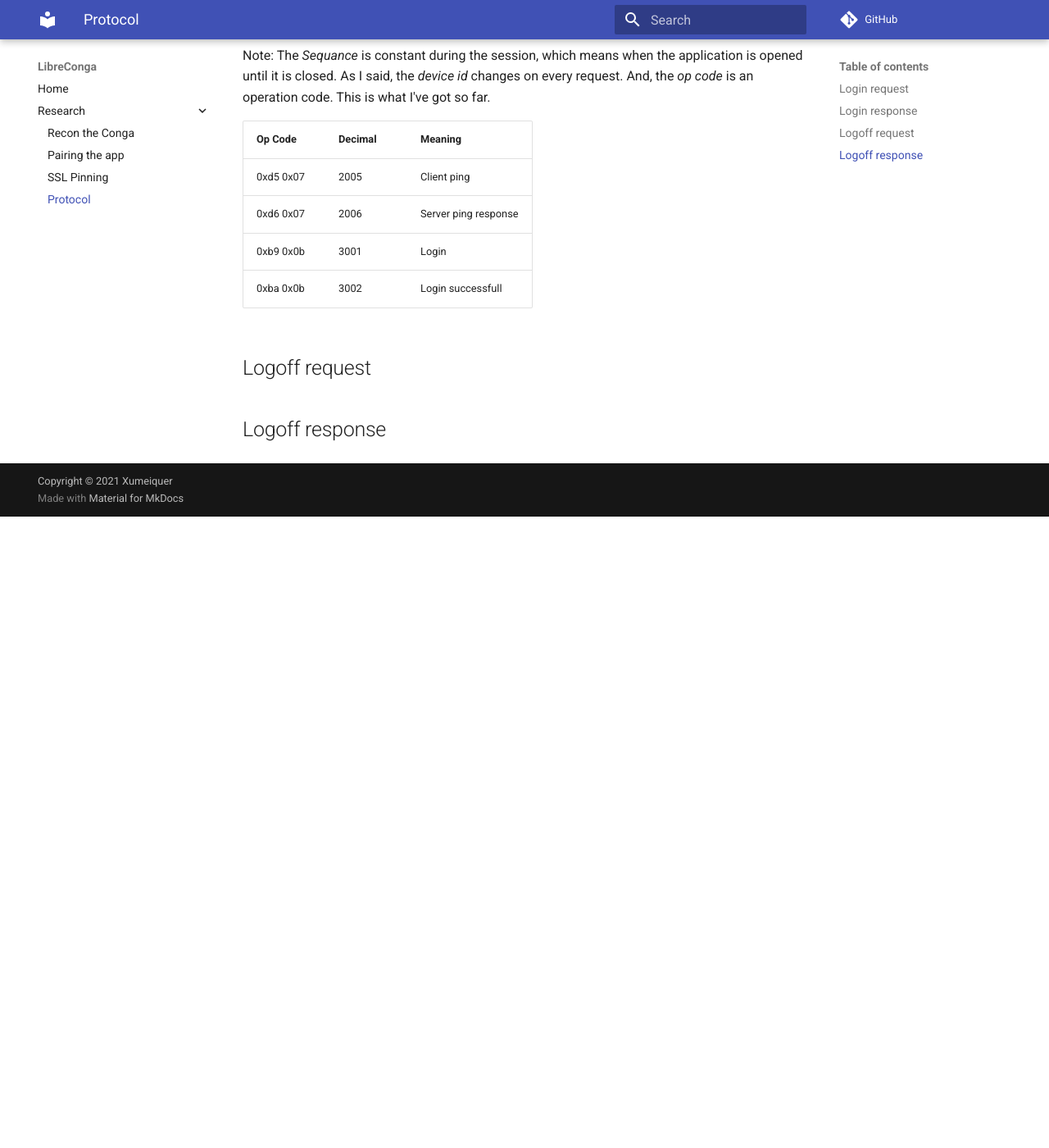
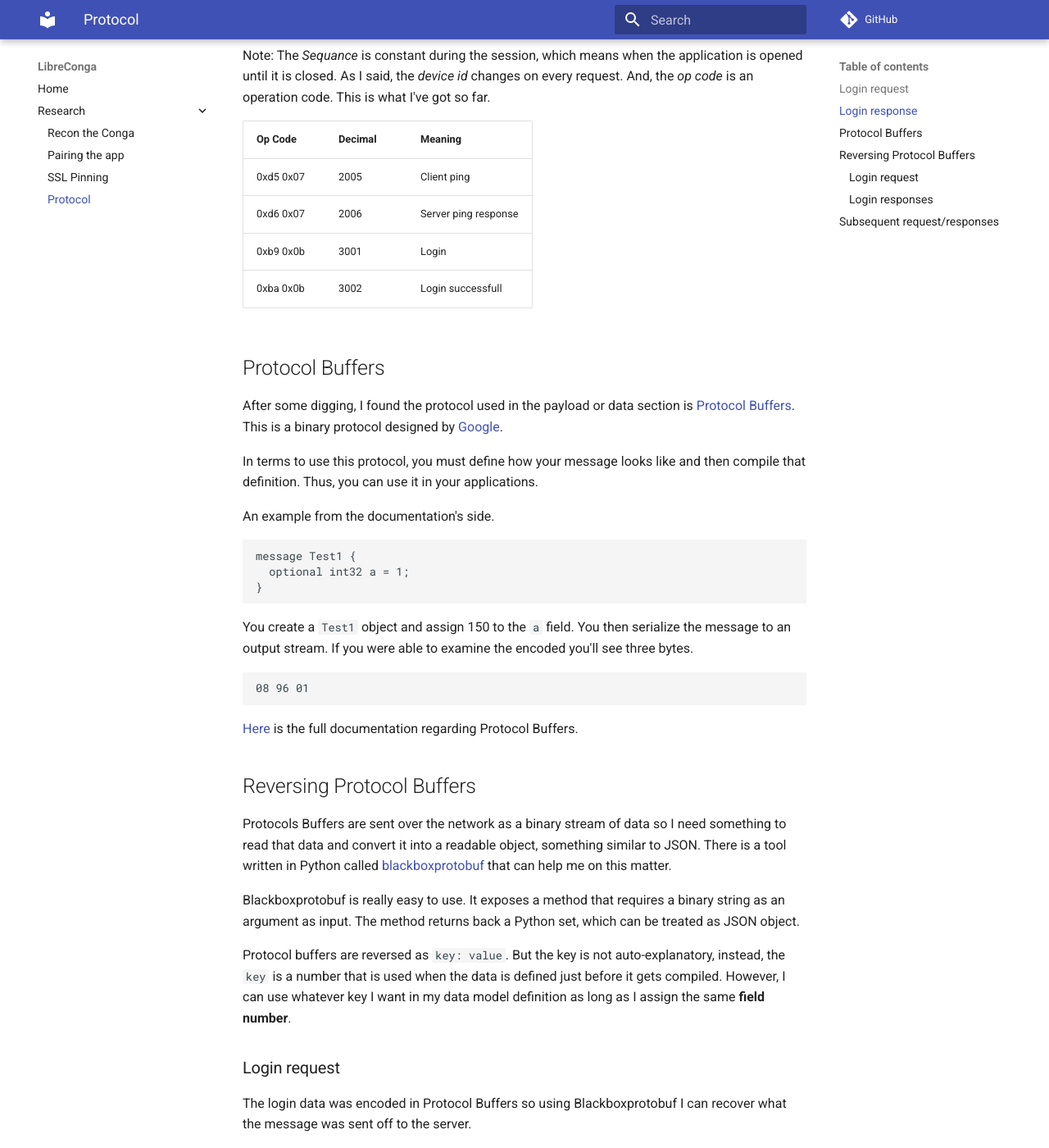
Before and after one commit to Xumeiquer/LibreConga, an MkDocs documentation site: the page built from docs/research/protocol.md, in a window 1280 px wide and 1400 px high, scrolled down 2102 px. Shown: the whole window at 82% size. Built offline with MkDocs 1.6.1 and Material for MkDocs 9.7.7, drawn with Linux system fonts in a browser that asks for light colours; comment, search, counter and statistics services are not loaded; before the commit the page ends 2732 px from its top, so only the background shows below that; some of the changed text lies outside the part shown.

Commit message:
updating protocol

````diff
--- a/docs/research/protocol.md
+++ b/docs/research/protocol.md
@@ -87,6 +87,166 @@ Note: The _Sequance_ is constant during the session, which means when the applic
 | 0xb9 0x0b | 3001    | Login                |
 | 0xba 0x0b | 3002    | Login successfull    |
 
-## Logoff request
+## Protocol Buffers
 
-## Logoff response
+After some digging, I found the protocol used in the payload or data section is
+[Protocol Buffers](https://developers.google.com/protocol-buffers/docs/overview). This is a binary protocol designed by [Google](https://google.com).
+
+In terms to use this protocol, you must define how your message looks like and then compile that definition. Thus, you can use it in your applications.
+
+An example from the documentation's side.
+
+```protobuf
+message Test1 {
+  optional int32 a = 1;
+}
+```
+
+You create a `Test1` object and assign 150 to the `a` field. You then serialize the message to an output stream. If you were able to examine the encoded you'll see three bytes.
+
+```
+08 96 01
+```
+
+[Here](https://developers.google.com/protocol-buffers/docs/encoding) is the full documentation regarding Protocol Buffers.
+
+## Reversing Protocol Buffers
+
+Protocols Buffers are sent over the network as a binary stream of data so I need something to read that data and convert it into a readable object, something similar to JSON. There is a tool written in Python called [blackboxprotobuf](https://github.com/nccgroup/blackboxprotobuf) that can help me on this matter.
+
+Blackboxprotobuf is really easy to use. It exposes a method that requires a binary string as an argument as input. The method returns back a Python set, which can be treated as JSON object.
+
+Protocol buffers are reversed as `key: value`. But the key is not auto-explanatory, instead, the `key` is a number that is used when the data is defined just before it gets compiled. However, I can use whatever key I want in my data model definition as long as I assign the same **field number**.
+
+### Login request
+
+The login data was encoded in Protocol Buffers so using Blackboxprotobuf I can recover what the message was sent off to the server.
+
+Just to catch up, the login data was defined like:
+
+```
+0a 13 XX XX XX XX XX XX XX XX XX XX XX XX XX XX XX XX XX XX XX 12 0f 3f YY YY YY YY YY YY YY YY YY YY YY YY YY 20 eb 07
+```
+
+The `XX` bytes are for the username and the `YY` bytes are the ones for the password. But there is more information not visible in plain text.
+
+After running the Blackboxprotocol I could see another field.
+
+```json
+{
+    '1': b'email@addres.com',
+    '2': b'<password>',
+    '4': 1003
+}
+```
+
+From here I know that the Protocol buffers model for the login request should be something similar to this:
+
+```protobuf
+message LoginRequest {
+  required string email = 1;
+  required string password = 2;
+  required int32 unknown = 4;
+}
+```
+
+### Login responses
+
+Following the same approach, I decoded the data received as a response from the login request, and as well as the login request I was able to see more fields.
+
+The data returned from the server.
+
+```
+08 00 1a 31 08 c3 be 28 12 20 SS SS SS SS SS SS SS SS SS SS SS SS SS SS SS SS SS SS SS SS SS SS SS SS SS SS SS SS SS SS SS SS 18 01 28 00 32 05 08 eb 07 10 03
+```
+
+`SS` bytes are the ones for the session token I could identify as they were in plain text.
+
+This is what Blackboxprotobuf could identify.
+
+```json
+{
+    '1': 0,
+    '3': {
+        '1': UUUUUU,
+        '2': b'SSSSSSSSSSSSSSSSSSSSSSSSSSSSSSSS',
+        '3': 1,
+        '5': 0,
+        '6': {
+            '1': 1003,
+            '2': 3
+        }
+    }
+}
+```
+
+Clearly, the data was hiding more info than expected. I classified `UU` as the `user ID`, but I don't know yet.
+
+<!-- prettier-ignore-start -->
+
+!!! note
+    The following requests and responses had the value `UserID` in the header populated with the value **UUUUUU**. Thus, field  `3.1` is the user identification.
+
+<!-- prettier-ignore-end -->
+
+Now what I can see is that the login response data model is something like.
+
+```protobuf
+message LoginResponse {
+    message Unknown {
+        required int32 unknown1 = 1;
+        required int32 unknown2 = 2;
+    }
+
+    message Msg {
+        required int32 user_id = 1;
+        required string session = 2;
+        required int32 unknown = 3;
+        required int32 unknown1 = 5;
+        required Unknown unknown2 = 6;
+    }
+
+    required int32 unknown = 1;
+    required Msg msg = 3;
+}
+```
+
+## Subsequent request/responses
+
+Now, I know how to decode the Protocol Buffers so reading the data and parsing as Protocol Buffers is not an issue anymore. The problem is to identify all the field meaning. This is usually a try and failure and sees what changes on each request by doing _A_ or _B_.
+
+Just after the login success response from the server, the application did another call to the server with the following data.
+
+```json
+{
+    '1': b'SSSSSSSSSSSSSSSSSSSSSSSSSSSSSSSS',
+    '2': 1,
+    '3': 1003,
+    '4': 1003,
+    '5': b'1.1.21'
+}
+```
+
+Fron this request I got that the application was using the session returned by the server on the login success. The application also sends some other values that I don't understand, but there is one `'5': b'1.1.21'` which is the application version. On the other hand, the interesting thing here is the command `opcode` used to send that amount of data. The opcode is **0x7d1**. This code seems to be a client identification or something similar.
+
+I didn't receive any response, instead, the app did another request.
+
+```json
+{
+    '1': UUUUUU,
+    '2': b'SSSSSSSSSSSSSSSSSSSSSSSSSSSSSSSS',
+    '3': 23
+}
+```
+
+This time the `opcode` was **0xbcb** and it seems to be a kind of ping or keepalive.
+
+Another `opcode` sent to the server was `0xbe5`. As per the information sent it seems to be just a remainder for the application version.
+
+```json
+{
+    '1': 1,
+    '2': 1003,
+    '3': b'1.1.21'
+}
+```
````
Also changed, not shown: 1 other file.
